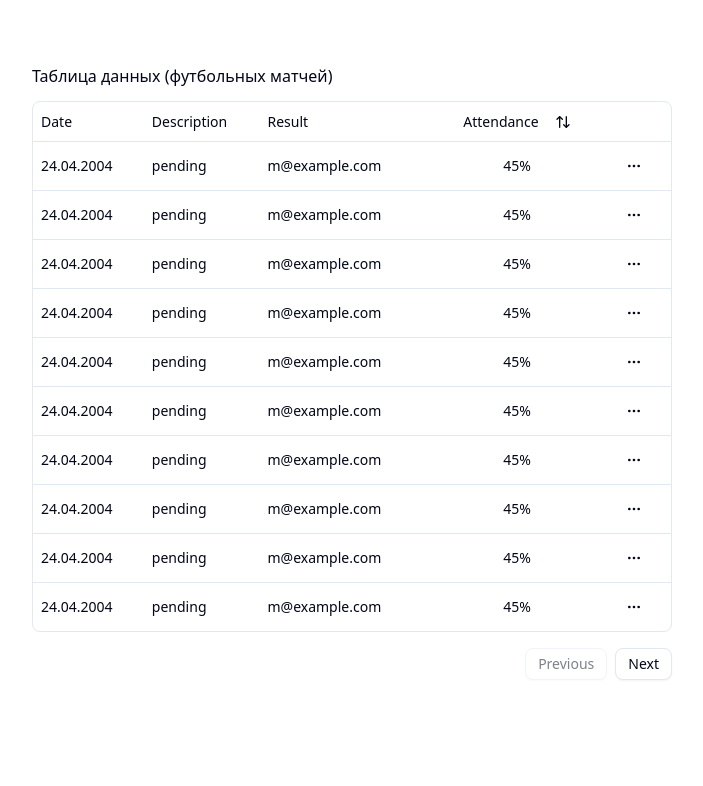
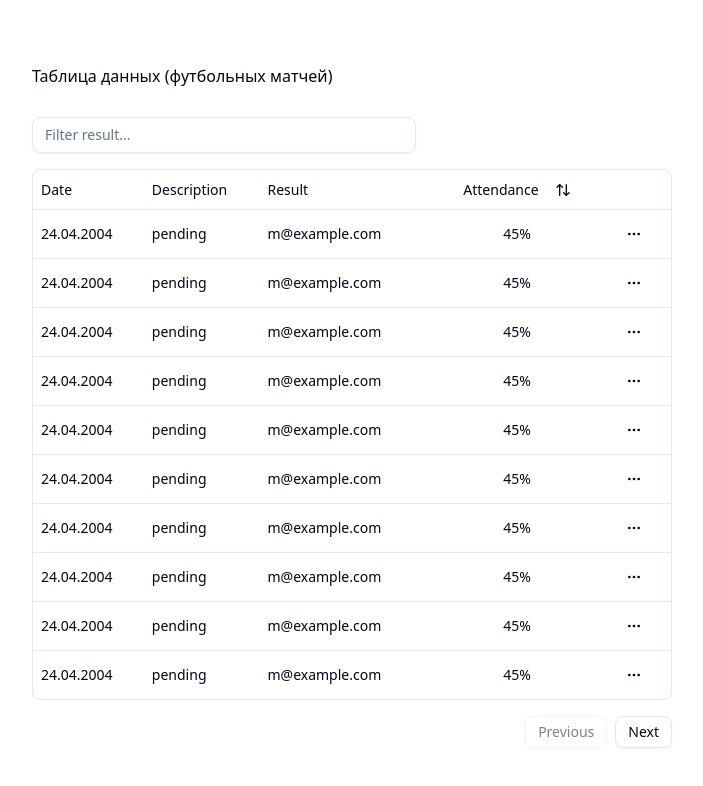
Before and after one commit to tRy-HaRd-tgn/vk, a React (Vite) app: page /result in a window 1280 px wide. Shown: the top 786 px of the page, without its empty margins (288-991 px from the left). Built offline with nearby package versions, Linux system fonts and the light colour scheme.

Commit message:
feat: add filter result

```diff
--- a/src/app/table/colums.tsx
+++ b/src/app/table/colums.tsx
@@ -27,12 +27,11 @@ export const columns: ColumnDef<MatchesProps>[] = [
   {
     accessorKey: "attendance",
     header: ({ column }) => (
-      <div className="text-center">
-        <Button
-          style={{ cursor: "pointer" }}
-          variant="ghost"
-          onClick={() => column.toggleSorting(column.getIsSorted() === "asc")}
-        >
+      <div
+        className="text-center"
+        onClick={() => column.toggleSorting(column.getIsSorted() === "asc")}
+      >
+        <Button style={{ cursor: "pointer" }} variant="ghost">
           Attendance
           <ArrowUpDown className="ml-2 h-4 w-4" />
         </Button>
--- a/src/app/table/data-table.tsx
+++ b/src/app/table/data-table.tsx
@@ -5,6 +5,8 @@ import {
   getCoreRowModel,
   getPaginationRowModel,
   getSortedRowModel,
+  ColumnFiltersState,
+  getFilteredRowModel,
   useReactTable,
 } from "@tanstack/react-table";
 import * as React from "react";
@@ -17,6 +19,7 @@ import {
   TableRow,
 } from "../../components/ui/table";
 import { Button } from "@/components/ui/button";
+import { Input } from "@/components/ui/input";
 interface DataTableProps<TData, TValue> {
   columns: ColumnDef<TData, TValue>[];
   data: TData[];
@@ -27,20 +30,36 @@ export function DataTable<TData, TValue>({
   data,
 }: DataTableProps<TData, TValue>) {
   const [sorting, setSorting] = React.useState<SortingState>([]);
+  const [columnFilters, setColumnFilters] = React.useState<ColumnFiltersState>(
+    []
+  );
   const table = useReactTable({
     data,
     columns,
     getCoreRowModel: getCoreRowModel(),
     getPaginationRowModel: getPaginationRowModel(),
     onSortingChange: setSorting,
+    onColumnFiltersChange: setColumnFilters,
+    getFilteredRowModel: getFilteredRowModel(),
     getSortedRowModel: getSortedRowModel(),
     state: {
       sorting,
+      columnFilters,
     },
   });
 
   return (
     <div>
+      <div className="flex items-center py-4">
+        <Input
+          placeholder="Filter result..."
+          value={(table.getColumn("result")?.getFilterValue() as string) ?? ""}
+          onChange={(event) =>
+            table.getColumn("result")?.setFilterValue(event.target.value)
+          }
+          className="max-w-sm"
+        />
+      </div>
       <div className="rounded-md border">
         <Table>
           <TableHeader>
--- /dev/null
+++ b/src/components/ui/input.tsx
@@ -0,0 +1,21 @@
+import * as React from "react"
+
+import { cn } from "@/lib/utils"
+
+function Input({ className, type, ...props }: React.ComponentProps<"input">) {
+  return (
+    <input
+      type={type}
+      data-slot="input"
+      className={cn(
+        "file:text-foreground placeholder:text-muted-foreground selection:bg-primary selection:text-primary-foreground dark:bg-input/30 border-input flex h-9 w-full min-w-0 rounded-md border bg-transparent px-3 py-1 text-base shadow-xs transition-[color,box-shadow] outline-none file:inline-flex file:h-7 file:border-0 file:bg-transparent file:text-sm file:font-medium disabled:pointer-events-none disabled:cursor-not-allowed disabled:opacity-50 md:text-sm",
+        "focus-visible:border-ring focus-visible:ring-ring/50 focus-visible:ring-[3px]",
+        "aria-invalid:ring-destructive/20 dark:aria-invalid:ring-destructive/40 aria-invalid:border-destructive",
+        className
+      )}
+      {...props}
+    />
+  )
+}
+
+export { Input }
```
